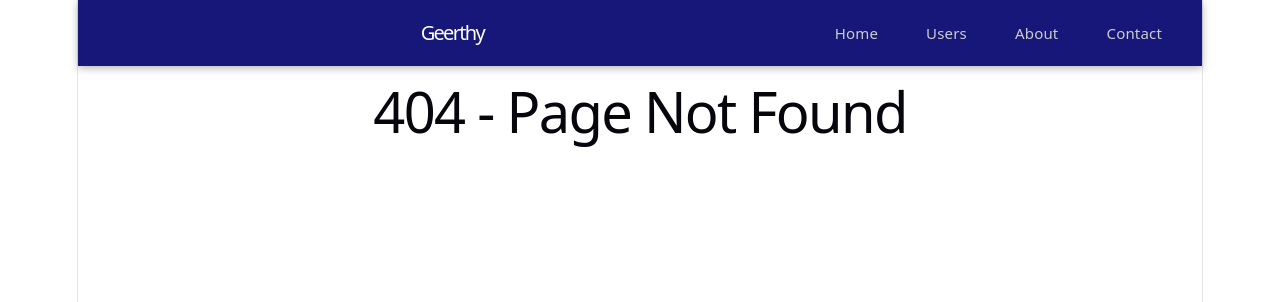
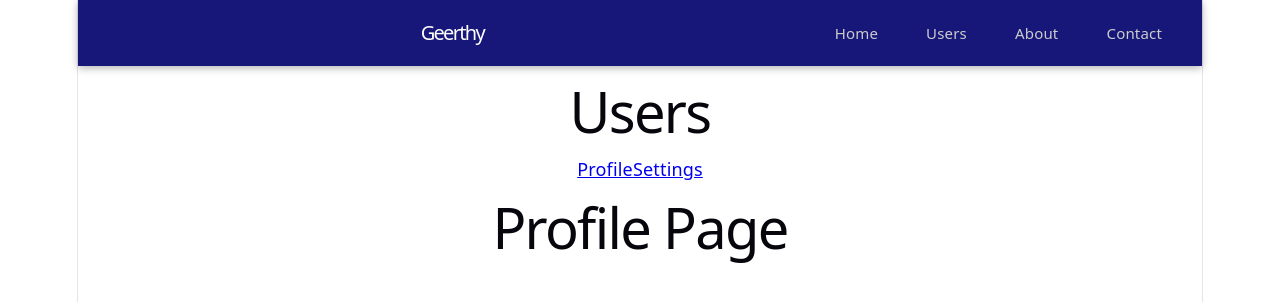
Before and after one commit to GeerthyRose12/react-learning, a React (Vite) app: page /users/profile in a window 1280 px wide. Before the commit this address had no page. Shown: the top 302 px of the page. Built offline with nearby package versions, Linux system fonts and the light colour scheme.

Commit message:
react routing concept completed

```diff
--- a/src/App.jsx
+++ b/src/App.jsx
@@ -137,6 +137,8 @@ import Contact from "./pages/Contact"
 import Navbar from "./components/Navbar"
 import User from "./pages/User"
 import Error from "./pages/Error"
+import Profile from "./pages/users/Profile"
+import Settings from "./pages/users/Settings"
 
 
 function App () {
@@ -145,7 +147,11 @@ function App () {
         <Navbar />
         <Routes>
           <Route path="/" element={<Home />}/>
-          <Route path="/users" element={<Users />}/>
+          <Route path="/users" element={<Users />}>
+              <Route path="profile" element={<Profile />} />
+              <Route path="settings" element={<Settings />} />
+          </Route>
+
           <Route path="/user/:username" element={<User />}/>
           <Route path="/about" element={<About />}/>
           <Route path="/contact" element={<Contact />}/>
--- a/src/pages/Home.jsx
+++ b/src/pages/Home.jsx
@@ -1,14 +1,41 @@
-import React from "react"
-// import Navbar from "../components/Navbar"
+// import React from "react"
+// // import Navbar from "../components/Navbar"
 
 
-const Home = () =>{
+// const Home = () =>{
+//     return (
+//         <div>
+//             {/* <Navbar /> */}
+//             <h1>Home</h1>
+//         </div>
+//     )
+// };
+
+// export default Home;
+
+import { useNavigate } from "react-router-dom";
+
+function Home() {
+
+    const navigate = useNavigate();
+
+    function goToAbout() {
+
+        navigate("/about");
+
+    }
+
     return (
         <div>
-            {/* <Navbar /> */}
-            <h1>Home</h1>
+
+            <h1>Home Page</h1>
+
+            <button onClick={goToAbout}>
+                Go to About
+            </button>
+
         </div>
-    )
-};
+    );
+}
 
 export default Home;
--- a/src/pages/Users.jsx
+++ b/src/pages/Users.jsx
@@ -1,5 +1,7 @@
 import React from "react"
 // import Navbar from "../components/Navbar"
+
+import { Link, Outlet } from "react-router-dom"
 
 
 
@@ -8,6 +10,16 @@ const Users = () =>{
         <div>
             {/* <Navbar /> */}
             <h1>Users</h1>
+            <Link to="profile">
+                Profile
+            </Link>
+
+            <Link to="settings">
+                Settings
+            </Link>
+
+
+            <Outlet />
         </div>
     )
 };
--- /dev/null
+++ b/src/pages/users/Profile.jsx
@@ -0,0 +1,13 @@
+import react from "react"
+
+
+const Profile = () => {
+
+    return(
+        <div>
+            <h1>Profile Page</h1>
+        </div>
+    )
+}
+
+export default Profile;
--- /dev/null
+++ b/src/pages/users/Settings.jsx
@@ -0,0 +1,10 @@
+import React from "react"
+
+const Settings = () =>{
+    return (
+        <div>
+            <h1>Settings</h1>
+        </div>
+    )
+}
+export default Settings;
```
